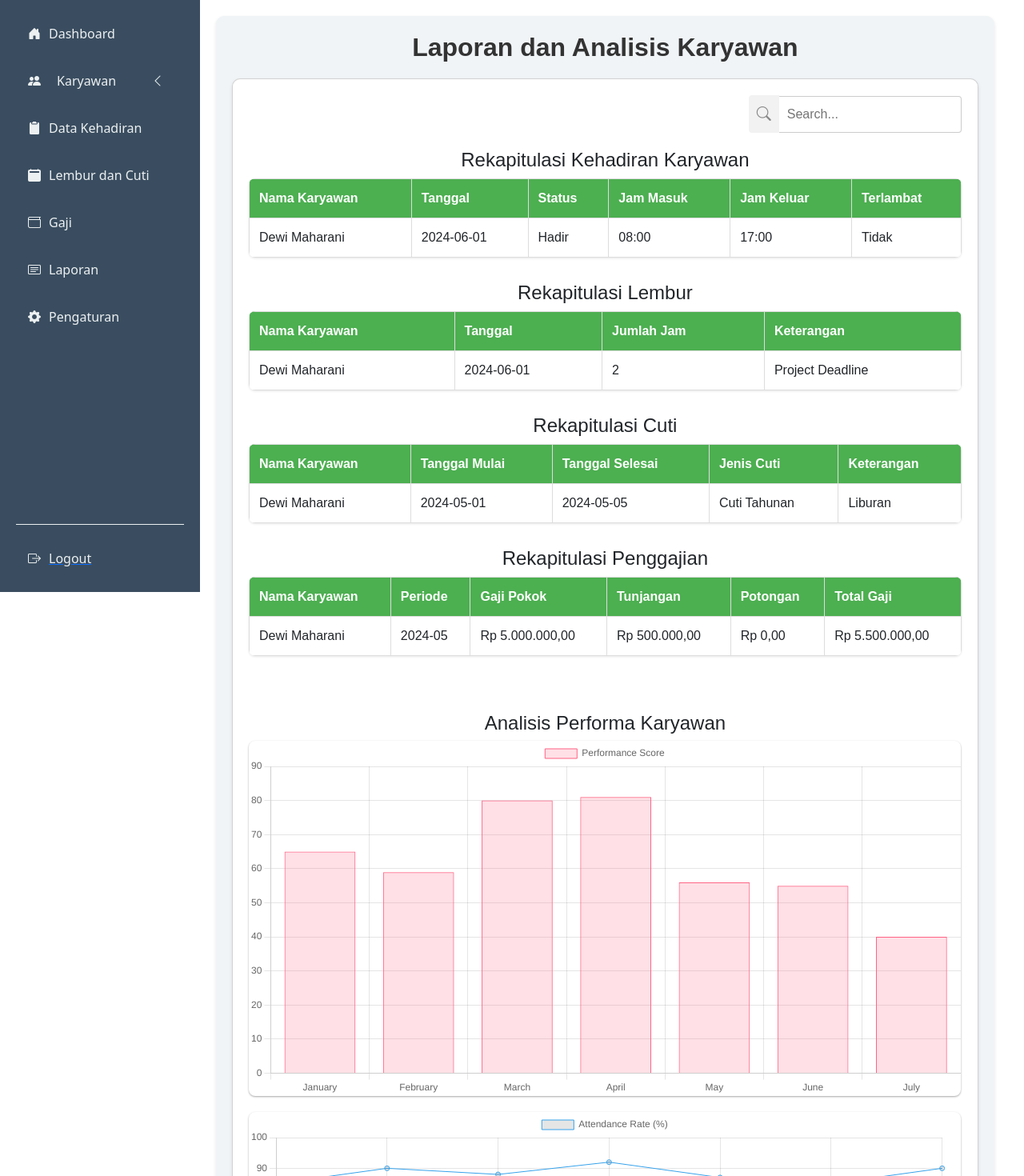
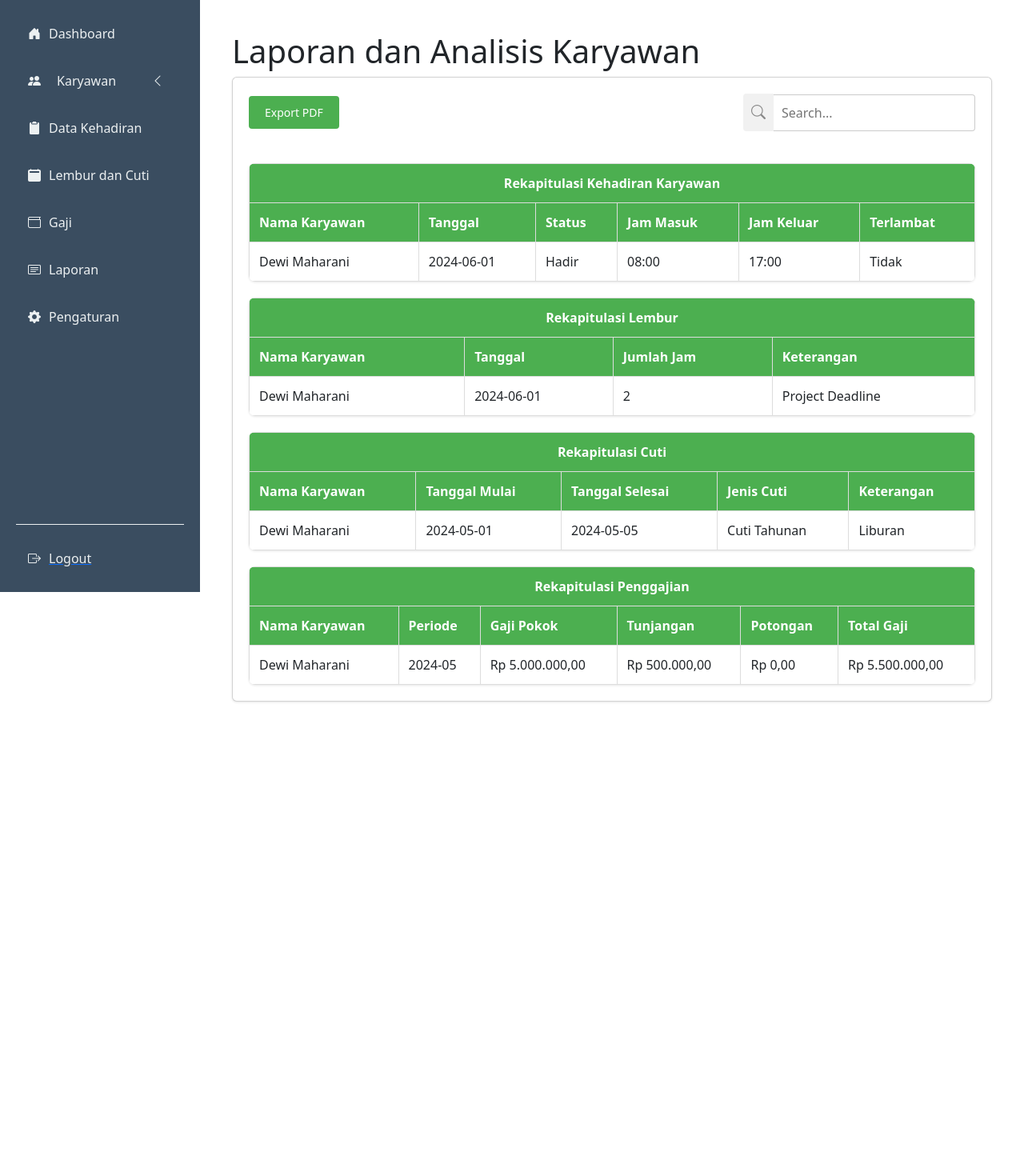
Before and after one commit to f3-bagus/11-1-pencatatan-absen-lembur-gaji-cuti, a Vue app in the folder frontend/: page /admin/laporan in a window 1280 px wide. Shown: the part 60-1530 px from the top of the page at 80% size. After the commit the page ends 977 px from the top, so only its background shows below. Built offline with nearby package versions, Linux system fonts and the light colour scheme.

Commit message:
feat: feature export pdf in report page admin

```diff
--- a/frontend/package.json
+++ b/frontend/package.json
@@ -14,6 +14,8 @@
     "chart.js": "^3.9.1",
     "core-js": "^3.8.3",
     "d3": "^7.9.0",
+    "jspdf": "^2.5.1",
+    "jspdf-autotable": "^3.8.2",
     "vue": "^3.2.13",
     "vue-cal": "^4.8.1",
     "vue-router": "^4.3.3",
--- a/frontend/src/views/admin/Laporan.vue
+++ b/frontend/src/views/admin/Laporan.vue
@@ -3,18 +3,23 @@
     <h1>Laporan dan Analisis Karyawan</h1>
     <div class="card">
       <div class="top-bar">
-      <div class="search-container">
-        <div class="search-icon-container">
-          <i class="bi bi-search search-icon"></i>
+        <div class="left-controls">
+          <button @click="generateReport('pdf')" class="export-button">Export PDF</button>
         </div>
-        <input type="text" v-model="searchQuery" placeholder="Search..." class="search-input"/>
-      </div>
+        <div class="search-container">
+          <div class="search-icon-container">
+            <i class="bi bi-search search-icon"></i>
+          </div>
+          <input type="text" v-model="searchQuery" placeholder="Search..." class="search-input" />
+        </div>
       </div>
       <!-- Report sections -->
       <div class="report-section">
-        <h4>Rekapitulasi Kehadiran Karyawan</h4>
         <table class="laporan-table">
           <thead>
+            <tr>
+              <th colspan="6" class="table-keterangan text-center">Rekapitulasi Kehadiran Karyawan</th>
+            </tr>
             <tr>
               <th>Nama Karyawan</th>
               <th>Tanggal</th>
@@ -38,9 +43,11 @@
       </div>
 
       <div class="report-section">
-        <h4>Rekapitulasi Lembur</h4>
         <table class="laporan-table">
           <thead>
+            <tr>
+              <th colspan="4" class="table-keterangan text-center">Rekapitulasi Lembur</th>
+            </tr>
             <tr>
               <th>Nama Karyawan</th>
               <th>Tanggal</th>
@@ -60,9 +67,11 @@
       </div>
 
       <div class="report-section">
-        <h4>Rekapitulasi Cuti</h4>
         <table class="laporan-table">
           <thead>
+            <tr>
+              <th colspan="5" class="table-keterangan text-center">Rekapitulasi Cuti</th>
+            </tr>
             <tr>
               <th>Nama Karyawan</th>
               <th>Tanggal Mulai</th>
@@ -84,9 +93,11 @@
       </div>
 
       <div class="report-section">
-        <h4>Rekapitulasi Penggajian</h4>
         <table class="laporan-table">
           <thead>
+            <tr>
+              <th colspan="6" class="table-keterangan text-center">Rekapitulasi Penggajian</th>
+            </tr>
             <tr>
               <th>Nama Karyawan</th>
               <th>Periode</th>
@@ -108,23 +119,14 @@
           </tbody>
         </table>
       </div>
-
-      <!-- Analysis section -->
-      <div class="analysis-section">
-        <h4>Analisis Performa Karyawan</h4>
-        <div class="charts-container">
-          <canvas id="performanceChart" class="chart"></canvas>
-          <canvas id="attendanceChart" class="chart"></canvas>
-        </div>
-      </div>
     </div>
   </div>
 </template>
 
 <script>
-import { ref, computed, onMounted } from 'vue';
-import * as d3 from 'd3';  // Assuming you're using D3.js for charts
-import Chart from 'chart.js/auto';  // Import Chart.js
+import { ref, computed } from 'vue';
+import jsPDF from 'jspdf';
+import 'jspdf-autotable';
 
 export default {
   name: 'Laporan',
@@ -178,62 +180,69 @@ export default {
     };
 
     const generateReport = (format) => {
-      // Logic to generate PDF/Excel report
-      alert(`Generating ${format.toUpperCase()} report...`);
-    };
+  if (format === 'pdf') {
+    const doc = new jsPDF();
 
-    const drawCharts = () => {
-      // Use Chart.js to draw performance and attendance charts
+    doc.text('Laporan dan Analisis Karyawan', 10, 10);
 
-      // Performance chart
-      const performanceChartCtx = document.getElementById('performanceChart').getContext('2d');
-      new Chart(performanceChartCtx, {
-        type: 'bar',
-        data: {
-          labels: ['January', 'February', 'March', 'April', 'May', 'June', 'July'],
-          datasets: [{
-            label: 'Performance Score',
-            data: [65, 59, 80, 81, 56, 55, 40],
-            backgroundColor: 'rgba(255, 99, 132, 0.2)',
-            borderColor: 'rgba(255, 99, 132, 1)',
-            borderWidth: 1
-          }]
-        },
-        options: {
-          scales: {
-            y: {
-              beginAtZero: true
-            }
-          }
-        }
+    const addTableWithHeader = (headerText, columns, data, startY) => {
+      doc.autoTable({
+        head: [[headerText]],
+        body: [[]],
+        startY: startY,
+        theme: 'plain',
+        headStyles: { halign: 'center', fillColor: [255, 255, 255] },
+        columnStyles: { 0: { halign: 'center' } },
       });
 
-      // Attendance chart
-      const attendanceChartCtx = document.getElementById('attendanceChart').getContext('2d');
-      new Chart(attendanceChartCtx, {
-        type: 'line',
-        data: {
-          labels: ['Monday', 'Tuesday', 'Wednesday', 'Thursday', 'Friday', 'Saturday', 'Sunday'],
-          datasets: [{
-            label: 'Attendance Rate (%)',
-            data: [85, 90, 88, 92, 87, 85, 90],
-            borderColor: 'rgba(54, 162, 235, 1)',
-            borderWidth: 1
-          }]
-        },
-        options: {
-          scales: {
-            y: {
-              beginAtZero: true
-            }
-          }
-        }
+      doc.autoTable({
+        head: [columns],
+        body: data,
+        startY: doc.lastAutoTable.finalY + 5,
+        theme: 'striped',
       });
     };
 
-    onMounted(() => {
-      drawCharts();
-    });
+    const attendanceData = filteredAttendanceRecords.value.map(record => [
+      record.nama,
+      record.tanggal,
+      record.status,
+      record.jamMasuk,
+      record.jamKeluar,
+      record.terlambat
+    ]);
+    addTableWithHeader('Keterangan Kehadiran', ['Nama Karyawan', 'Tanggal', 'Status', 'Jam Masuk', 'Jam Keluar', 'Terlambat'], attendanceData, doc.lastAutoTable ? doc.lastAutoTable.finalY + 15 : 20);
+
+    const overtimeData = filteredOvertimeRecords.value.map(record => [
+      record.nama,
+      record.tanggal,
+      record.jumlahJam,
+      record.keterangan
+    ]);
+    addTableWithHeader('Keterangan Lembur', ['Nama Karyawan', 'Tanggal', 'Jumlah Jam', 'Keterangan'], overtimeData, doc.lastAutoTable.finalY + 15);
+
+    const leaveData = filteredLeaveRecords.value.map(record => [
+      record.nama,
+      record.tanggalMulai,
+      record.tanggalSelesai,
+      record.jenisCuti,
+      record.keterangan
+    ]);
+    addTableWithHeader('Keterangan Cuti', ['Nama Karyawan', 'Tanggal Mulai', 'Tanggal Selesai', 'Jenis Cuti', 'Keterangan'], leaveData, doc.lastAutoTable.finalY + 15);
+
+    const salaryData = filteredSalaryRecords.value.map(record => [
+      record.nama,
+      record.periode,
+      formatCurrency(record.gajiPokok),
+      formatCurrency(record.tunjangan),
+      formatCurrency(record.potongan),
+      formatCurrency(record.totalGaji)
+    ]);
+    addTableWithHeader('Keterangan Penggajian', ['Nama Karyawan', 'Periode', 'Gaji Pokok', 'Tunjangan', 'Potongan', 'Total Gaji'], salaryData, doc.lastAutoTable.finalY + 15);
+
+    doc.save('laporan_karyawan.pdf');
+  }
+};
 
     return {
       searchQuery,
@@ -243,48 +252,48 @@ export default {
       filteredSalaryRecords,
       formatCurrency,
       generateReport,
-      drawCharts
     };
-  }
+  },
 };
 </script>
 
-<style scoped>
+<style>
 .laporan {
-  font-family: 'Arial', sans-serif;
-  background-color: #f0f4f7;
   padding: 20px;
-  width: 76vw;
-  border-radius: 10px;
-  box-shadow: 0 2px 4px rgba(0, 0, 0, 0.1);
-}
-
-.laporan h1 {
-  font-size: 2em;
-  margin-bottom: 20px;
-  color: #333;
 }
 
 .card {
   background-color: #ffffff;
-  border-radius: 10px;
   padding: 20px;
-  box-shadow: 0 2px 4px rgba(0, 0, 0, 0.1);
-}
-
-h1 {
-  font-size: 2em;
-  color: #333;
-  text-align: center;
-  margin-bottom: 20px;
-  font-weight: 600;
+  border-radius: 8px;
+  box-shadow: 0 1px 3px rgba(0, 0, 0, 0.1);
 }
 
 .top-bar {
   display: flex;
-  justify-content: flex-end;
+  justify-content: space-between;
   align-items: center;
   margin-bottom: 20px;
+}
+
+.left-controls {
+  display: flex;
+  align-items: center;
+}
+
+.export-button {
+  background-color: #4CAF50;
+  color: white;
+  border: none;
+  padding: 10px 20px;
+  font-size: 14px;
+  border-radius: 4px;
+  cursor: pointer;
+  margin-right: 20px;
+}
+
+.export-button:hover {
+  background-color: #45a049;
 }
 
 .search-container {
@@ -293,10 +302,13 @@ h1 {
 }
 
 .search-icon-container {
-  background-color: #f2f2f2;
-  padding: 10px;
+  display: flex;
+  align-items: center;
+  justify-content: center;
+  background-color: #f1f1f1;
   border-top-left-radius: 4px;
   border-bottom-left-radius: 4px;
+  padding: 10px;
 }
 
 .search-icon {
@@ -310,12 +322,14 @@ h1 {
   border-left: none;
   border-top-right-radius: 4px;
   border-bottom-right-radius: 4px;
-  outline: none;
 }
 
 .report-section {
-  margin-bottom: 30px;
-  text-align: center;
+  margin-top: 20px;
+}
+
+.report-section h4 {
+  margin-bottom: 10px;
 }
 
 .laporan-table {
@@ -343,26 +357,6 @@ h1 {
   background-color: #f9f9f9;
 }
 
-.analysis-section {
-  margin-top: 40px;
-  text-align: center;
-}
-
-.charts-container {
-  display: flex;
-  justify-content: space-around;
-  flex-wrap: wrap;
-}
-
-.chart {
-  width: calc(50% - 20px);
-  height: 300px;
-  margin-bottom: 20px;
-  background-color: #ffffff;
-  border-radius: 8px;
-  box-shadow: 0 1px 3px rgba(0, 0, 0, 0.12), 0 1px 2px rgba(0, 0, 0, 0.24);
-}
-
 @media (max-width: 768px) {
   .chart {
     width: 100%;
```
Also changed, not shown: 2 other files (tests, documents, lock files or other folders).
